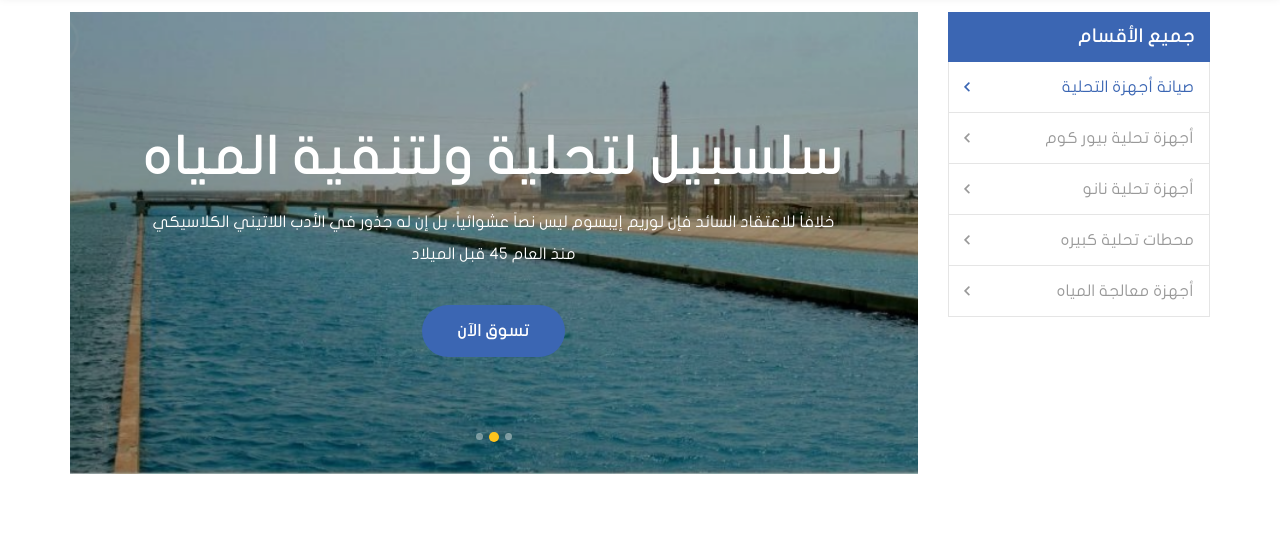
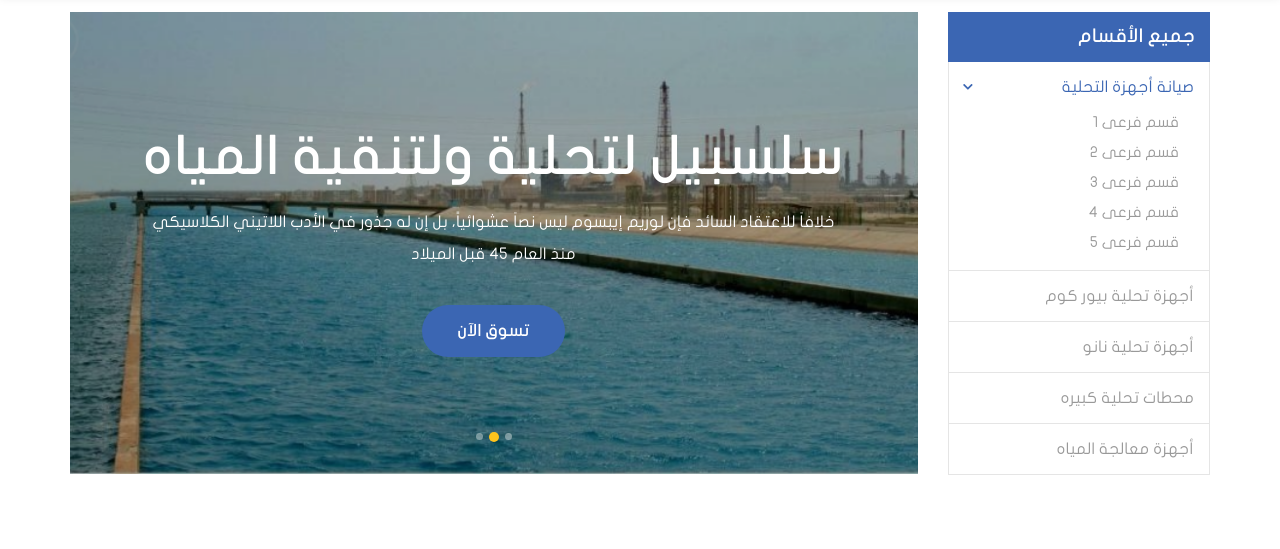
Before and after one commit to mo3az96/salsabil, a plain HTML site: page index.html in a window 1280 px wide. Both pictures are taken after a click on the link "صيانة أجهزة التحلية". Shown: the part 183-732 px from the top of the page. Drawn offline with Linux system fonts and the light colour scheme.

Commit message:
pro page

```diff
--- a/css/main.css
+++ b/css/main.css
@@ -301,6 +301,7 @@ html[dir='rtl'] .search-btn {
 }
 
 .nav-li {
+  padding: 0 15px;
   border-top: 1px solid #e5e5e5;
 }
 
@@ -311,33 +312,76 @@ html[dir='rtl'] .search-btn {
 .nav-a {
   height: 50px;
   color: #999;
-  display: -webkit-box;
-  display: -ms-flexbox;
-  display: flex;
+  display: -webkit-inline-box;
+  display: -ms-inline-flexbox;
+  display: inline-flex;
   -webkit-box-align: center;
       -ms-flex-align: center;
           align-items: center;
   -webkit-box-pack: justify;
       -ms-flex-pack: justify;
           justify-content: space-between;
-  padding: 0 15px;
   font-size: 16px;
   -webkit-transition: all 0.3s ease-in-out;
   transition: all 0.3s ease-in-out;
 }
 
-.nav-a::after {
+.nav-a:hover, .nav-a:focus {
+  color: #3b66b3;
+}
+
+.drop-link .nav-a {
+  display: -webkit-box;
+  display: -ms-flexbox;
+  display: flex;
+  -webkit-box-align: center;
+      -ms-flex-align: center;
+          align-items: center;
+  -webkit-box-pack: justify;
+      -ms-flex-pack: justify;
+          justify-content: space-between;
+}
+
+.drop-link .nav-a::after {
   font-family: 'Font Awesome 5 Free';
   font-weight: 900;
   content: "\f053";
   font-size: 11px;
-}
-
-html[dir='ltr'] .nav-a::after {
+  -webkit-transition: all 0.3s ease-in-out;
+  transition: all 0.3s ease-in-out;
+}
+
+html[dir='ltr'] .drop-link .nav-a::after {
   content: "\f054";
 }
 
-.nav-a:hover, .nav-a:focus {
+.drop-link .nav-a.active:after {
+  -webkit-transform: rotate(-90deg);
+          transform: rotate(-90deg);
+}
+
+html[dir='ltr'] .drop-link .nav-a.active:after {
+  -webkit-transform: rotate(90deg);
+          transform: rotate(90deg);
+}
+
+.sub-ul {
+  padding: 0 15px 8px;
+  display: none;
+}
+
+.sub-a {
+  height: 30px;
+  color: #999;
+  display: -webkit-inline-box;
+  display: -ms-inline-flexbox;
+  display: inline-flex;
+  font-size: 15px;
+  -webkit-transition: all 0.3s ease-in-out;
+  transition: all 0.3s ease-in-out;
+}
+
+.sub-a:hover, .sub-a:focus {
   color: #3b66b3;
 }
 
--- a/index.html
+++ b/index.html
@@ -150,8 +150,25 @@
                 جميع الأقسام
               </h2>
               <ul class="mo-navbar fixall list-unstyled">
-                <li class="nav-li">
+                <li class="nav-li drop-link">
                   <a href="#!" class="nav-a fixall">صيانة أجهزة التحلية</a>
+                  <ul class="sub-ul list-unstyled fixall">
+                    <li class="sub-li">
+                      <a href="#!" class="sub-a fixall">قسم فرعى 1</a>
+                    </li>
+                    <li class="sub-li">
+                      <a href="#!" class="sub-a fixall">قسم فرعى 2</a>
+                    </li>
+                    <li class="sub-li">
+                      <a href="#!" class="sub-a fixall">قسم فرعى 3</a>
+                    </li>
+                    <li class="sub-li">
+                      <a href="#!" class="sub-a fixall">قسم فرعى 4</a>
+                    </li>
+                    <li class="sub-li">
+                      <a href="#!" class="sub-a fixall">قسم فرعى 5</a>
+                    </li>
+                  </ul>
                 </li>
                 <li class="nav-li">
                   <a href="#!" class="nav-a fixall">أجهزة تحلية بيور كوم</a>
--- a/js/main.js
+++ b/js/main.js
@@ -119,6 +119,10 @@ $(document).ready(function () {
             }
         });
     }
+    $('.drop-link .nav-a').click(function () {
+        $(this).siblings(".sub-ul").slideToggle(300);
+        $(this).toggleClass("active");
+    });
     if ($(window).width() <= 767) {
         /////////search/////////
         $('.search-icon').click(function () {
```
